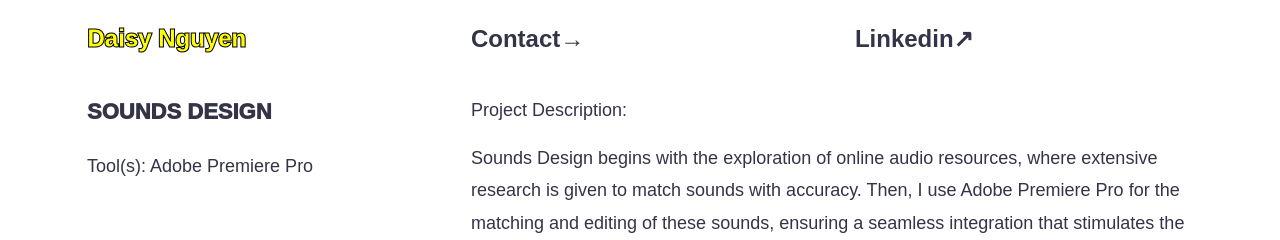
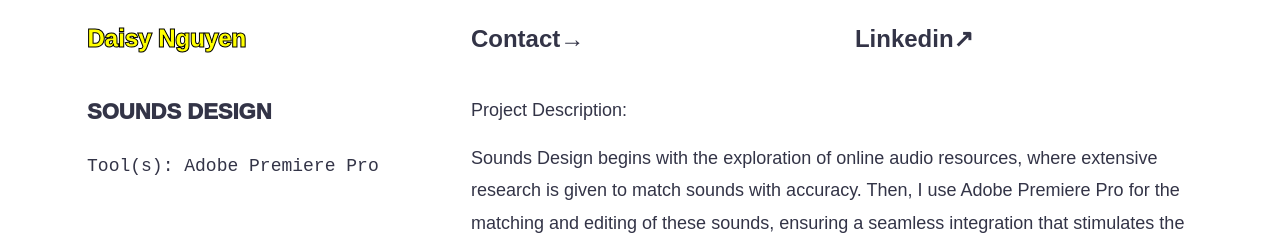
Before and after one commit to daisieng/daisieng, a plain HTML site: page project5.html in a window 1280 px wide. Shown: the top 240 px of the page. Drawn offline with Linux system fonts and the light colour scheme; a web font is replaced by a local one.

Commit message:
Update project5.html

```diff
--- a/project5.html
+++ b/project5.html
@@ -30,7 +30,7 @@
           <div class="row project_page_description">
               <div class="col-4">
                 <h3 class="cubanofonttitle">SOUNDS DESIGN</h3>
-                  <p class="project_tools">Tool(s): Adobe Premiere Pro</p>
+                  <p class="project_tools ocra">Tool(s): Adobe Premiere Pro</p>
               </div>
               <div class="col-8">
                 <h4 style="margin-bottom:0">Project Description: </h4>
```
